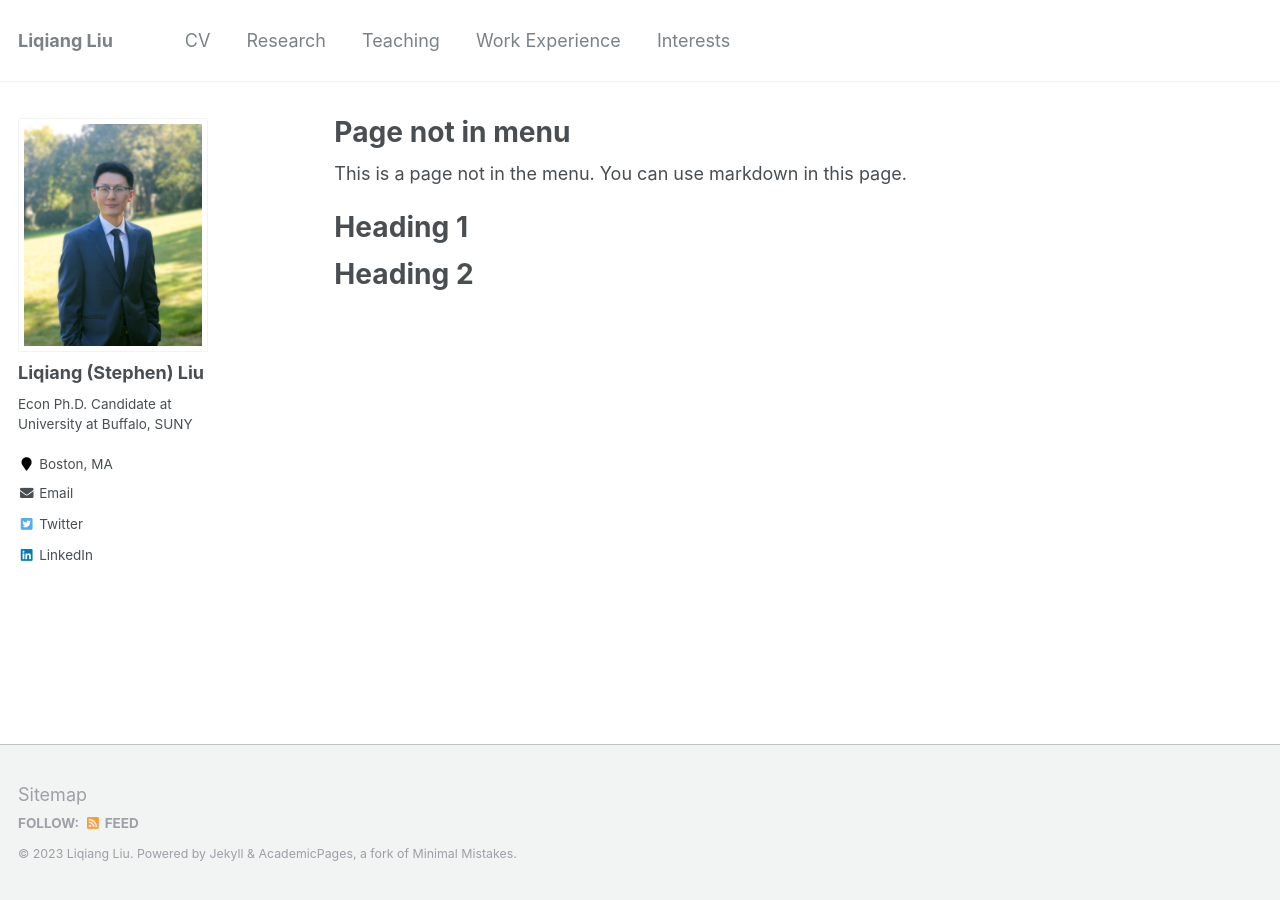
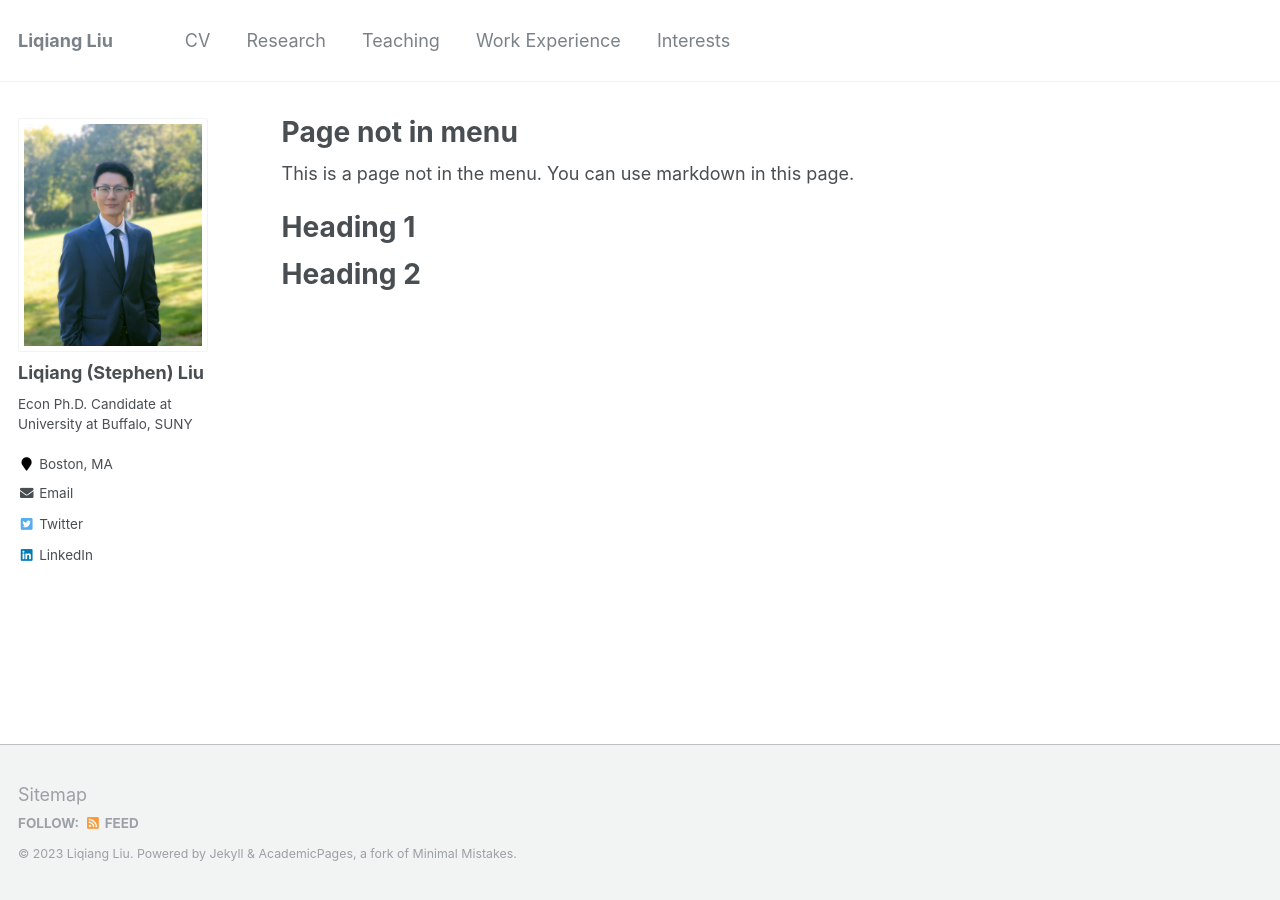
Before and after one commit to Liqiang-Liu/Liqiang-Liu.github.io, a Jekyll site: the page built from _pages/non-menu-page.md, in a window 1280 px wide. Built offline with Jekyll 4.4.1, drawn with Linux system fonts in a browser that asks for light colours.

Commit message:
Update _page.scss

```diff
--- a/_sass/_page.scss
+++ b/_sass/_page.scss
@@ -19,8 +19,8 @@
 .page {
   @include breakpoint($large) {
     @include span(10 of 12 last);
-    @include prefix(1 of 12);
-    @include suffix(1 of 12);
+    @include prefix(0.5 of 12);
+    @include suffix(0.5 of 12);
   }
 
   .page__inner-wrap {
```
